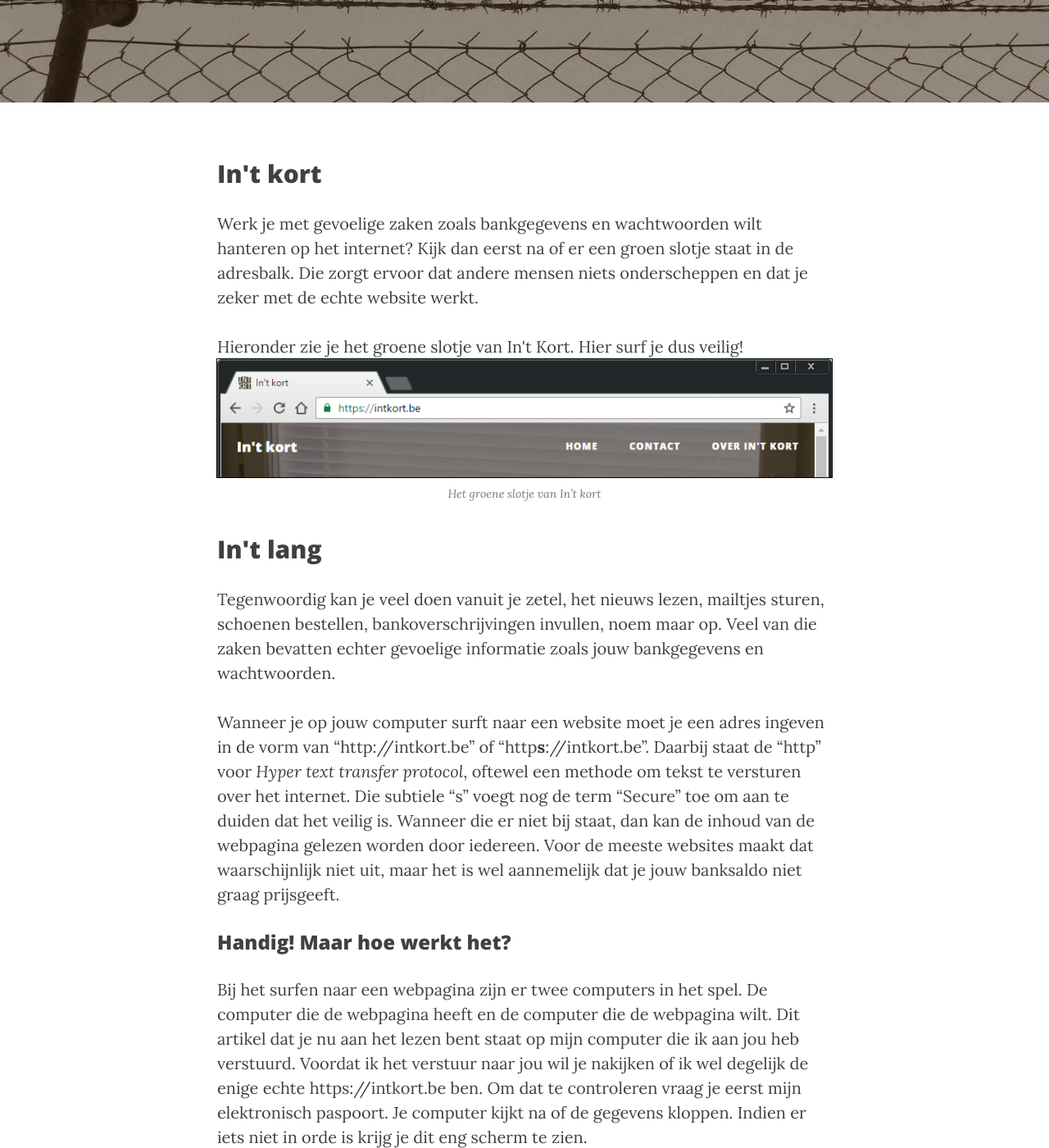
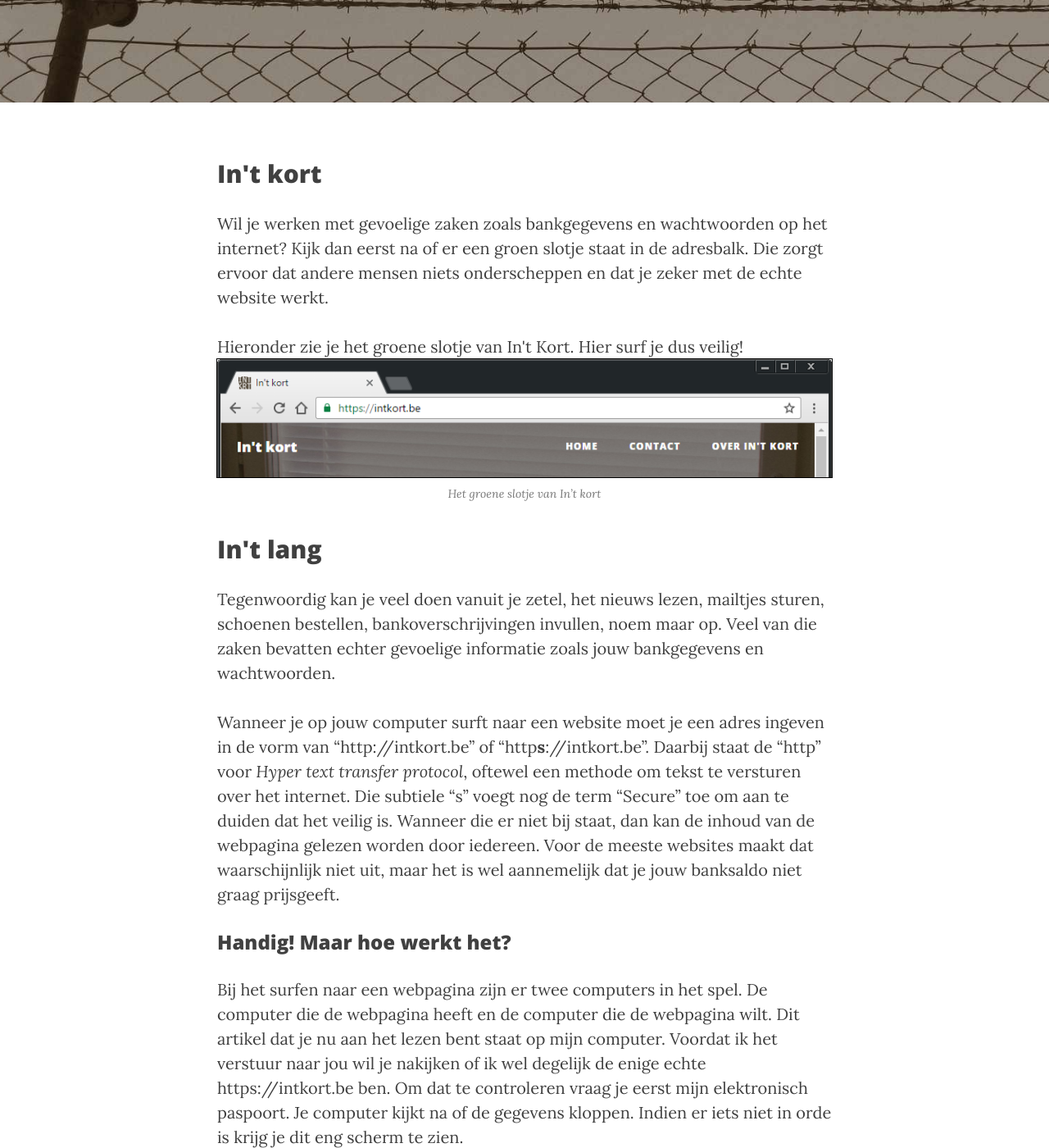
Before and after one commit to intkort/intkort.github.io, a Jekyll site: the page built from _posts/2016-05-10-veilig-surfen-op-het-internet.md, in a window 1280 px wide and 1400 px high, scrolled down 389 px. Shown: the whole window at 82% size. Built offline with Jekyll 4.4.1, drawn with Linux system fonts in a browser that asks for light colours; nearby versions of some CDN libraries; some web fonts are replaced; comment, search, counter and statistics services are not loaded.

Commit message:
constructiefoutje

```diff
--- a/_posts/2016-05-10-veilig-surfen-op-het-internet.md
+++ b/_posts/2016-05-10-veilig-surfen-op-het-internet.md
@@ -7,7 +7,7 @@ published:  true
 ---
 ## In\'t kort
 
-Werk je met gevoelige zaken zoals bankgegevens en wachtwoorden wilt hanteren op het internet? Kijk dan eerst na of er een groen slotje staat in de adresbalk. Die zorgt ervoor dat andere mensen niets onderscheppen en dat je zeker met de echte website werkt.
+Wil je werken met gevoelige zaken zoals bankgegevens en wachtwoorden op het internet? Kijk dan eerst na of er een groen slotje staat in de adresbalk. Die zorgt ervoor dat andere mensen niets onderscheppen en dat je zeker met de echte website werkt.
 
 Hieronder zie je het groene slotje van In\'t Kort. Hier surf je dus veilig!
 {% include modal_image.html image='/img/post/https/voorbeeld.png' modal-title='Het slotje van In\'t kort' footer='Het groene slotje van In\'t kort' %}
@@ -20,7 +20,7 @@ Wanneer je op jouw computer surft naar een website moet je een adres ingeven in
 
 ### Handig! Maar hoe werkt het?
 
-Bij het surfen naar een webpagina zijn er twee computers in het spel. De computer die de webpagina heeft en de computer die de webpagina wilt. Dit artikel dat je nu aan het lezen bent staat op mijn computer die ik aan jou heb verstuurd. Voordat ik het verstuur naar jou wil je nakijken of ik wel degelijk de enige echte https://intkort.be ben. Om dat te controleren vraag je eerst mijn elektronisch paspoort. Je computer kijkt na of de gegevens kloppen. Indien er iets niet in orde is krijg je dit eng scherm te zien.
+Bij het surfen naar een webpagina zijn er twee computers in het spel. De computer die de webpagina heeft en de computer die de webpagina wilt. Dit artikel dat je nu aan het lezen bent staat op mijn computer. Voordat ik het verstuur naar jou wil je nakijken of ik wel degelijk de enige echte https://intkort.be ben. Om dat te controleren vraag je eerst mijn elektronisch paspoort. Je computer kijkt na of de gegevens kloppen. Indien er iets niet in orde is krijg je dit eng scherm te zien.
 
 {% include modal_image.html image='/img/post/https/onveilig.png' modal-title='Ongeldig elektronisch paspoort' modal-footer='Deze website heeft een ongeldig elektronisch paspoort, dus hier waarschuwt Google Chrome je. Je ziet ook dat de "https" doorstreept is. Als je er echt zeker van bent dat je de website toch wilt bezoeken kan je op "Geavanceerd" klikken om verder te gaan.' footer='Website met een ongeldig elektronisch paspoort.' %}
 
```
